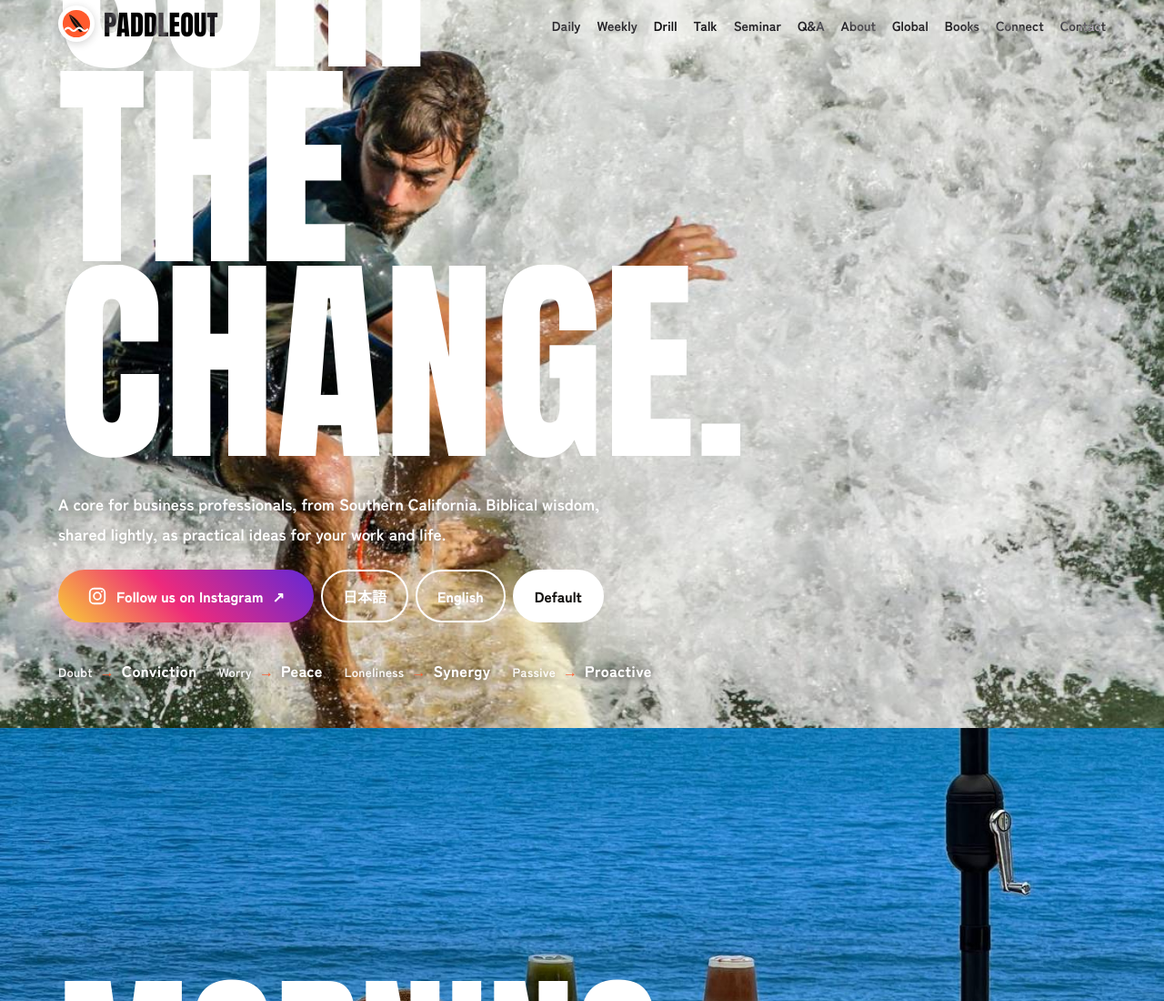
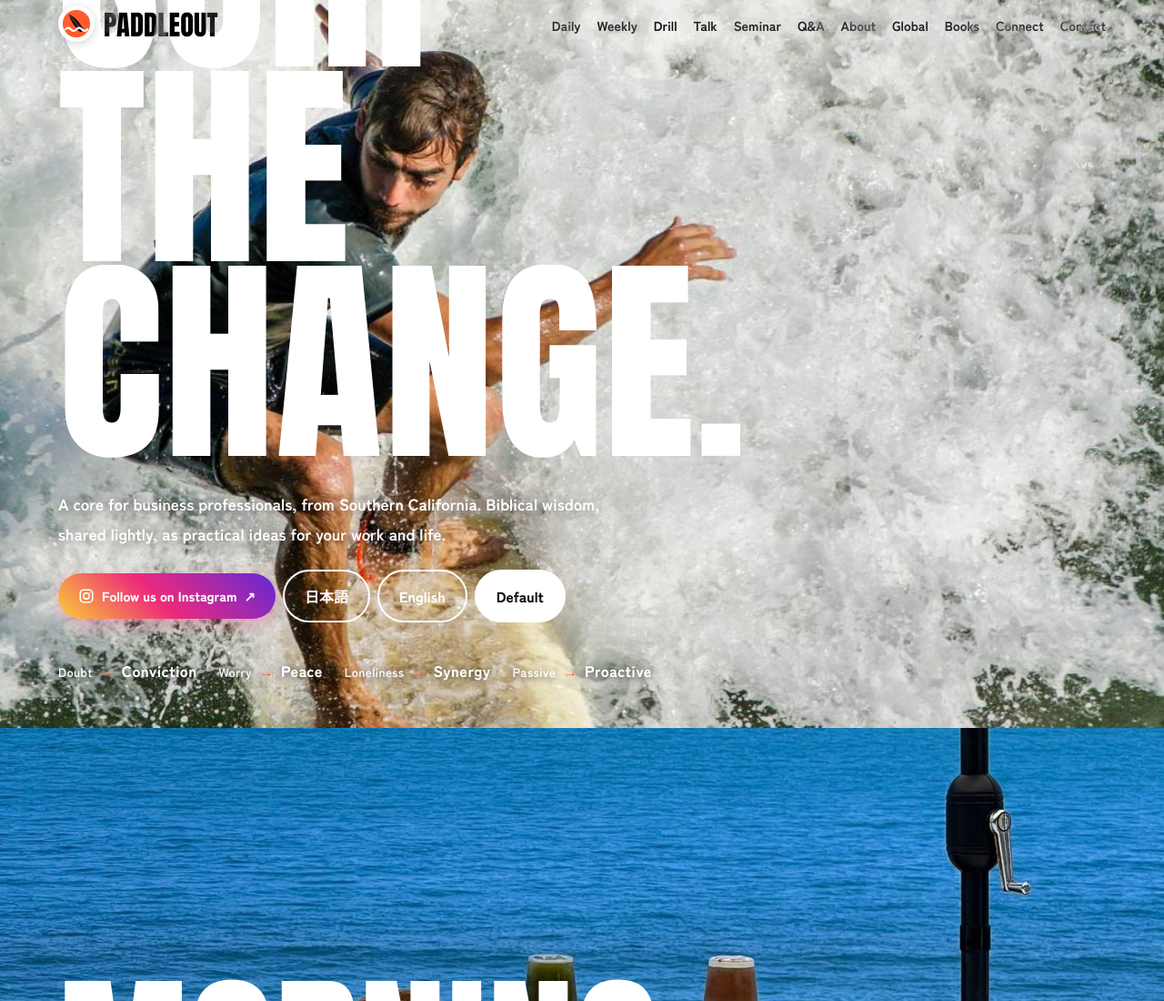
Before and after one commit to Two-Miles-Development/paddleout, a plain HTML site: page index.html in a window 1280 px wide. Shown: the top 1100 px of the page at 91% size. Drawn offline with Linux system fonts and the light colour scheme; a web font is replaced by a local one.

Commit message:
Make the Instagram button a little smaller
Co-Authored-By: Claude Opus 5.5 <noreply@anthropic.com>
Claude-Session: https://claude.ai/code/session_01Xc9kg1zvhHffBt1YMtPBQA

```diff
--- a/index.html
+++ b/index.html
@@ -39,9 +39,10 @@ h1.a{font-size:clamp(4.6rem,19vw,17rem);margin:0 0 4vh}
 .lead{max-width:34em;font-weight:700;font-size:1.1rem;margin:0 0 22px;text-shadow:0 1px 14px rgba(0,0,0,.5)}
 .btn{display:inline-block;background:var(--ac);color:#141210;font-weight:900;padding:14px 32px;text-decoration:none;border-radius:99px}
 .btn.o{background:transparent;color:#fff;border:2px solid #fff;margin-left:8px}
-.btn.ig{display:inline-flex;align-items:center;gap:10px;vertical-align:middle;color:#fff;background:linear-gradient(45deg,#f9ce34 0%,#ee2a7b 45%,#6228d7 100%);box-shadow:0 10px 26px rgba(238,42,123,.35);transition:transform .2s ease,box-shadow .2s ease}
+.btn.ig{display:inline-flex;align-items:center;gap:8px;padding:11px 22px;font-size:.92rem;vertical-align:middle;color:#fff;background:linear-gradient(45deg,#f9ce34 0%,#ee2a7b 45%,#6228d7 100%);box-shadow:0 6px 16px rgba(238,42,123,.3);transition:transform .2s ease,box-shadow .2s ease}
 .btn.ig:hover,.btn.ig:focus-visible{transform:translateY(-3px);box-shadow:0 14px 32px rgba(238,42,123,.5)}
 .btn.ig[hidden]{display:none}
+@media(max-width:600px){.btn.ig{padding:10px 18px;font-size:.88rem}}
 .shift{display:grid;grid-template-columns:repeat(auto-fit,minmax(150px,1fr));gap:0 18px;margin-top:5vh;border-top:2px solid #fff;padding-top:12px;font-weight:900;font-size:.95rem}
 .wrap{max-width:1100px;margin:auto;padding:9vh 5vw 11vh}
 .sub{font-size:clamp(1.2rem,3vw,1.7rem);font-weight:900;max-width:26em;margin:0 0 7vh;line-height:1.6}
@@ -660,7 +661,7 @@ footer a{color:inherit;text-decoration:underline;text-underline-offset:3px}
 <div class="hero-in">
 <h1 class="a"><span><i>Surf</i></span><span><i>the</i></span><span><i>Change.</i></span></h1>
 <p class="lead" id="hero-lead">A core for business professionals, from Southern California. Biblical wisdom, shared lightly, as practical ideas for your work and life.</p>
-<a class="btn ig" id="hero-ig" href="https://www.instagram.com/paddleout.life/" target="_blank" rel="noopener"><svg viewBox="0 0 24 24" width="22" height="22" aria-hidden="true" fill="none" stroke="currentColor" stroke-width="2"><rect x="3" y="3" width="18" height="18" rx="5"/><circle cx="12" cy="12" r="4.2"/><circle cx="17.4" cy="6.6" r="1.1" fill="currentColor" stroke="none"/></svg><span data-i="ig_follow">Follow us on Instagram</span> ↗</a><span class="langsw" role="group" aria-label="Language"><button class="btn o" type="button" data-mode="ja" aria-pressed="false" lang="ja">日本語</button><button class="btn o" type="button" data-mode="en" aria-pressed="false" lang="en">English</button><button class="btn o" type="button" data-mode="orig" aria-pressed="true" lang="en">Default</button></span>
+<a class="btn ig" id="hero-ig" href="https://www.instagram.com/paddleout.life/" target="_blank" rel="noopener"><svg viewBox="0 0 24 24" width="18" height="18" aria-hidden="true" fill="none" stroke="currentColor" stroke-width="2"><rect x="3" y="3" width="18" height="18" rx="5"/><circle cx="12" cy="12" r="4.2"/><circle cx="17.4" cy="6.6" r="1.1" fill="currentColor" stroke="none"/></svg><span data-i="ig_follow">Follow us on Instagram</span> ↗</a><span class="langsw" role="group" aria-label="Language"><button class="btn o" type="button" data-mode="ja" aria-pressed="false" lang="ja">日本語</button><button class="btn o" type="button" data-mode="en" aria-pressed="false" lang="en">English</button><button class="btn o" type="button" data-mode="orig" aria-pressed="true" lang="en">Default</button></span>
 <div class="shift"><span><em data-i="chip1a">Doubt</em><i>→</i><b data-i="chip1b">Conviction</b></span><span><em data-i="chip2a">Worry</em><i>→</i><b data-i="chip2b">Peace</b></span><span><em data-i="chip3a">Loneliness</em><i>→</i><b data-i="chip3b">Synergy</b></span><span><em data-i="chip4a">Passive</em><i>→</i><b data-i="chip4b">Proactive</b></span></div>
 </div></div>
 
```
